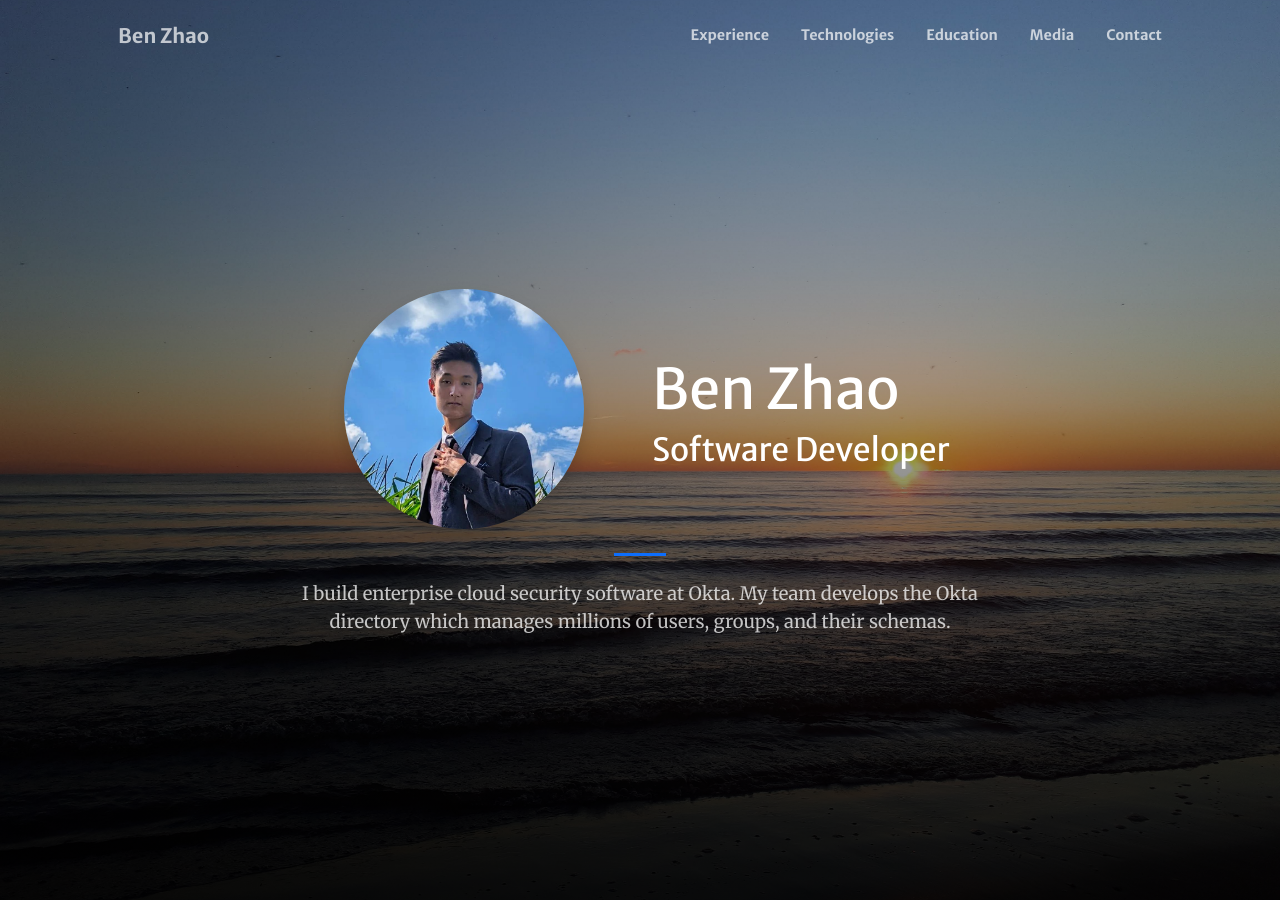
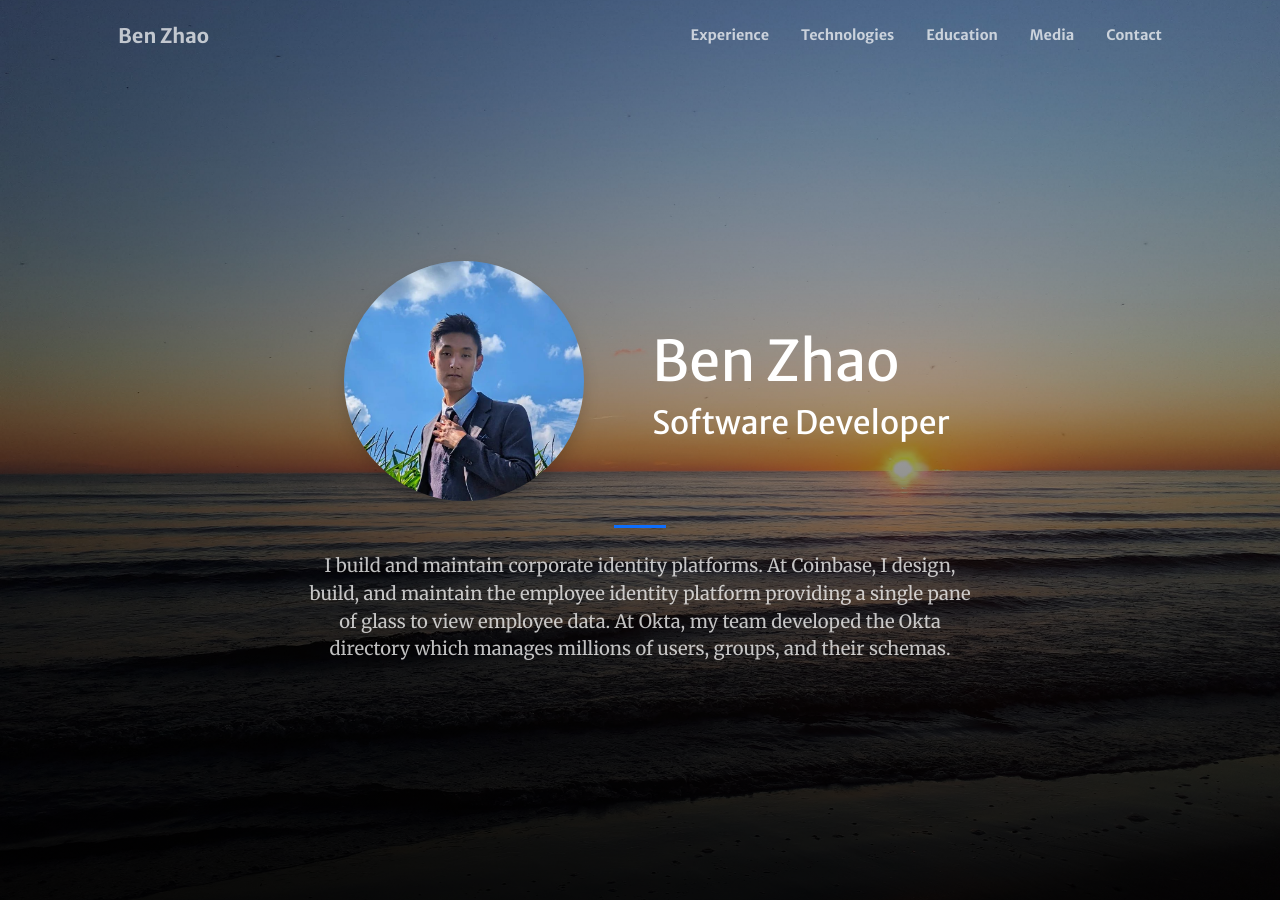
Before and after one commit to wenbenz/bootstrap5-creative-jekyll, a Jekyll site: the page built from index.html, in a window 1280 px wide and 900 px high. Built offline with Jekyll 4.4.1, drawn with Linux system fonts in a browser that asks for light colours; comment, search, counter and statistics services are not loaded.

Commit message:
added coinbase

```diff
--- a/index.html
+++ b/index.html
@@ -33,7 +33,9 @@ layout: default
                 <hr class="divider" />
             </div>
             <div class="col-lg-8 align-self-baseline">
-                <p class="text-white-75 mb-5">I build enterprise cloud security software at Okta. My team develops the Okta directory which manages millions of users, groups, and their schemas.</p>
+                <p class="text-white-75 mb-5">I build and maintain corporate identity platforms.
+                    At Coinbase, I design, build, and maintain the employee identity platform providing a single pane of glass to view employee data.
+                    At Okta, my team developed the Okta directory which manages millions of users, groups, and their schemas.</p>
             </div>
         </div>
     </div>
@@ -44,6 +46,11 @@ layout: default
         <h2 class="text-center mt-0">Shipped code for</h2>
         <hr class="divider divider-light" />
         <div class="row gx-4 gx-lg-5">
+            <div class="col-md-4 text-center">
+                <div class="mt-5">
+                    <div class="mb-2"><img src="/assets/img/logos/coinbase.png" width="188em"/></div>
+                </div>
+            </div>
             <div class="col-md-4 text-center">
                 <div class="mt-5">
                     <div class="mb-2"><img src="/assets/img/logos/okta.png" width="188em"/></div>
```
Also changed, not shown: assets/img/logos/coinbase.png (added), 1 other file.
